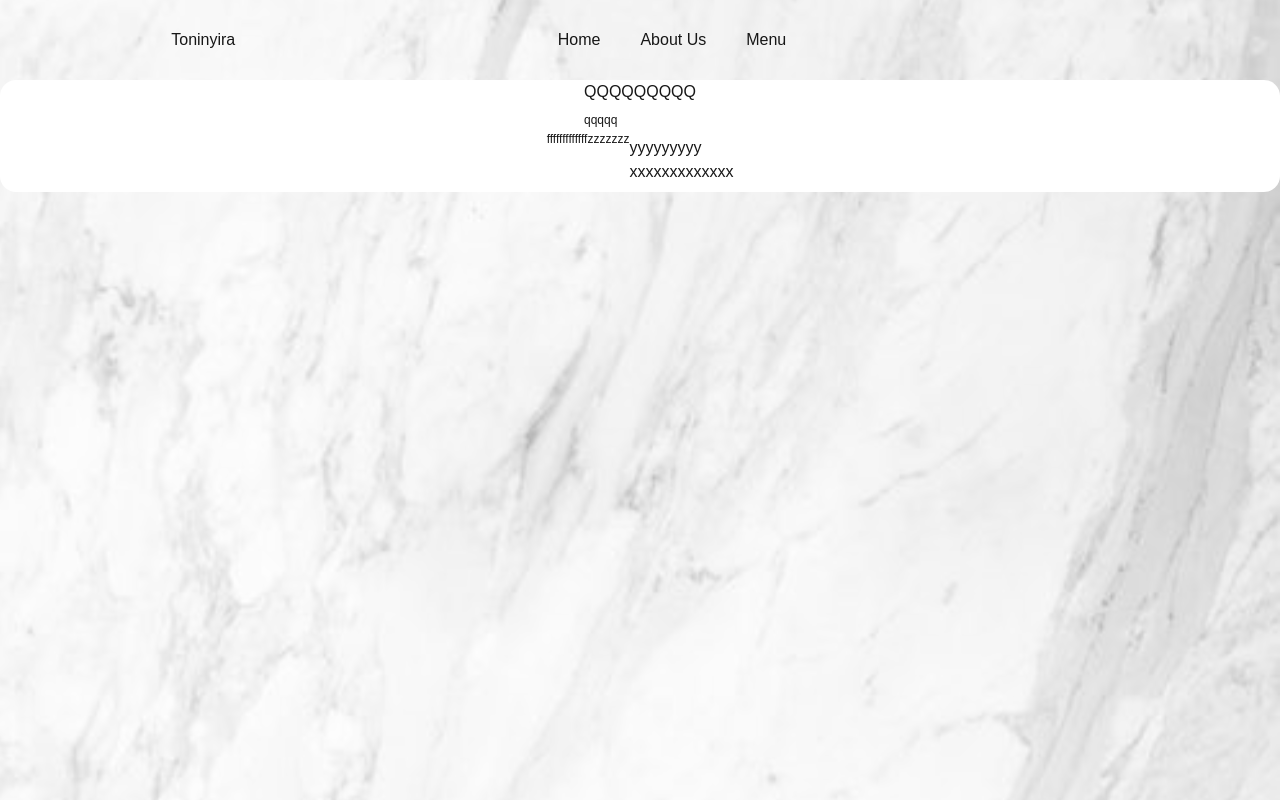
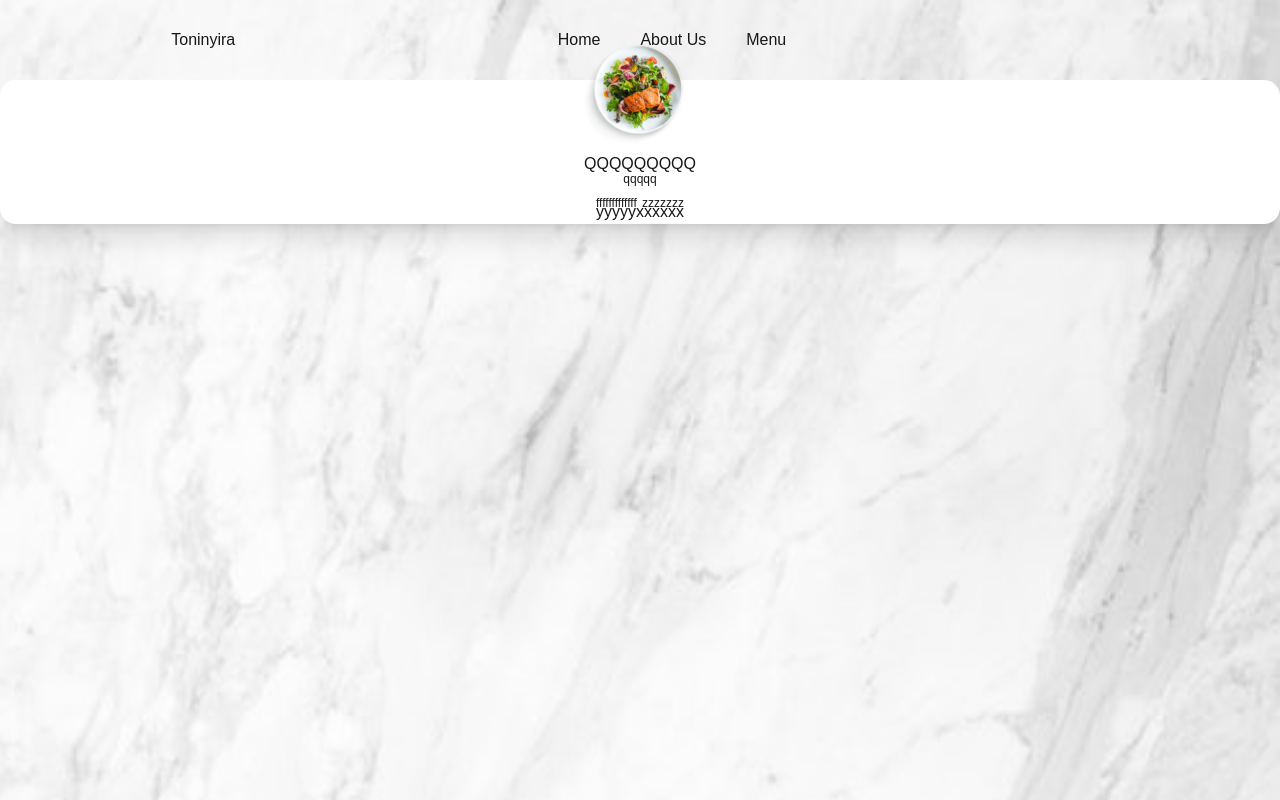
Before and after one commit to manienrico/toninyira, a Next.js app: page /component/card in a window 1280 px wide. Built offline with nearby package versions, Linux system fonts and the light colour scheme.

Commit message:
card addition to home with test data, still incomplete

```diff
--- a/src/app/component/card/page.jsx
+++ b/src/app/component/card/page.jsx
@@ -1,14 +1,25 @@
 import ItemFootnote from "../itemFootnote/page";
 import ItemText from "../itemText/page";
 
-export default function Card({pic}){
+import Image from "next/image";
+
+export default function Card({altern}){
     return(
-        <div className="flex items-center flex-col bg-white rounded-2xl ">
-            <div className="flex justify-center items-center flex-col">
-                <section>{pic}</section>
+        <div className="flex items-center flex-col bg-white rounded-2xl relative shadow-xl">
+            <div className="flex flex-col">
+                <section className="flex flex-col absolute bottom-20" >
+                    <Image
+                    src="/images/png1.svg"
+                        width={100}
+                        height={100}
+                        alt={altern}
+
+                    />
+                </section>
                 <ItemText item="QQQQQQQQQ" itemCalories="qqqqq" />
             </div>
-            <ItemFootnote footnoteHead="fffffffffffff" footnoteHead1="zzzzzzz" footnoteText1="xxxxxxxxxxxxx" footnoteText="yyyyyyyyy" />
+            <hr className="absolute border-t-4 border-blue-500 my-4" />
+            <ItemFootnote footnoteHead="fffffffffffff" footnoteHead1="zzzzzzz" footnoteText="yyyyy" footnoteText1="xxxxxx" />
         </div>
     )
 }
--- a/src/app/component/itemFootnote/page.jsx
+++ b/src/app/component/itemFootnote/page.jsx
@@ -1,11 +1,11 @@
 export default function ItemFootnote({footnoteHead,footnoteHead1,footnoteText,footnoteText1}){
     return(
-        <section className="flex m-2">
-            <sub className="flex justify-evenly">
+        <section className="flex flex-col justify-around">
+            <sub className="flex flex-row justify-between">
                 <h5>{footnoteHead}</h5>
                 <h5>{footnoteHead1}</h5>
             </sub>
-            <div className="">
+            <div className="flex flex-row justify-between ">
                 <div>{footnoteText}</div>
                 <div>{footnoteText1}</div>
             </div>
--- a/src/app/component/itemText/page.jsx
+++ b/src/app/component/itemText/page.jsx
@@ -1,8 +1,8 @@
 export default function ItemText({item,itemCalories}){
     return(
-        <section className="">
+        <section className="flex flex-col z-10 mt-12 py-6">
             <h3>{item}</h3>
-            <sub>{itemCalories}</sub>
+            <sub className="flex justify-center">{itemCalories}</sub>
         </section>
     )
 }
```
